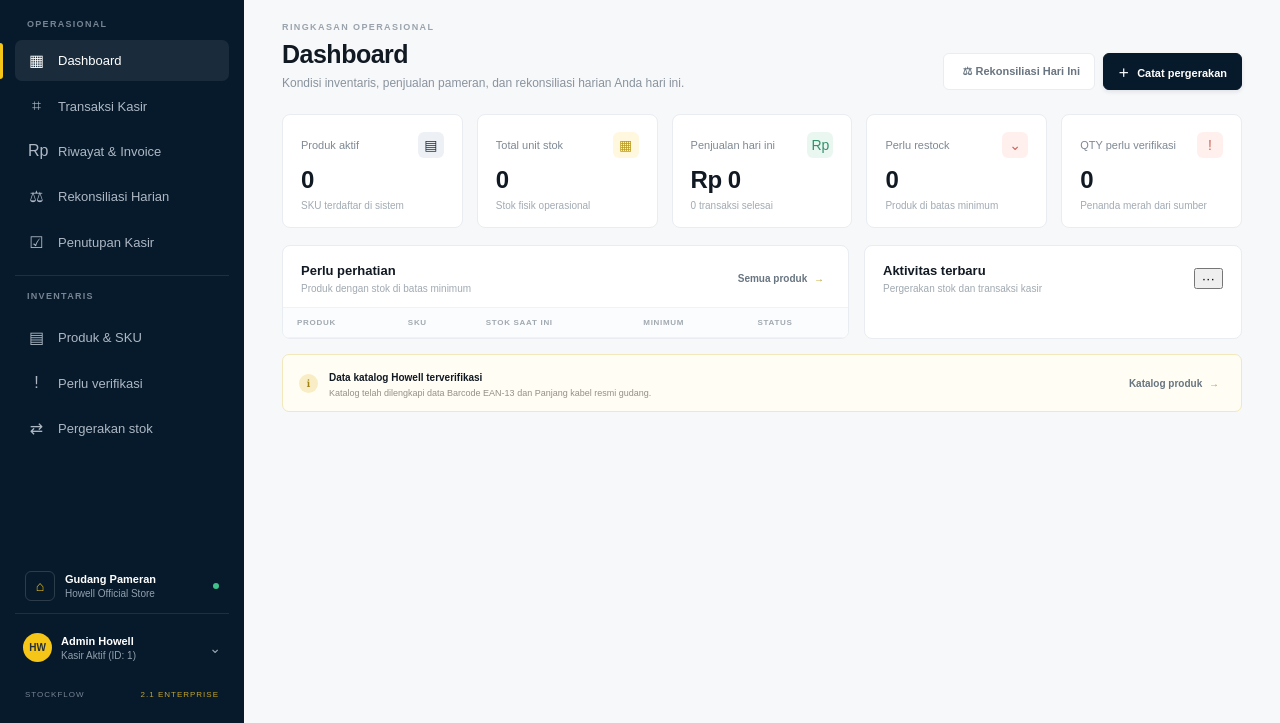
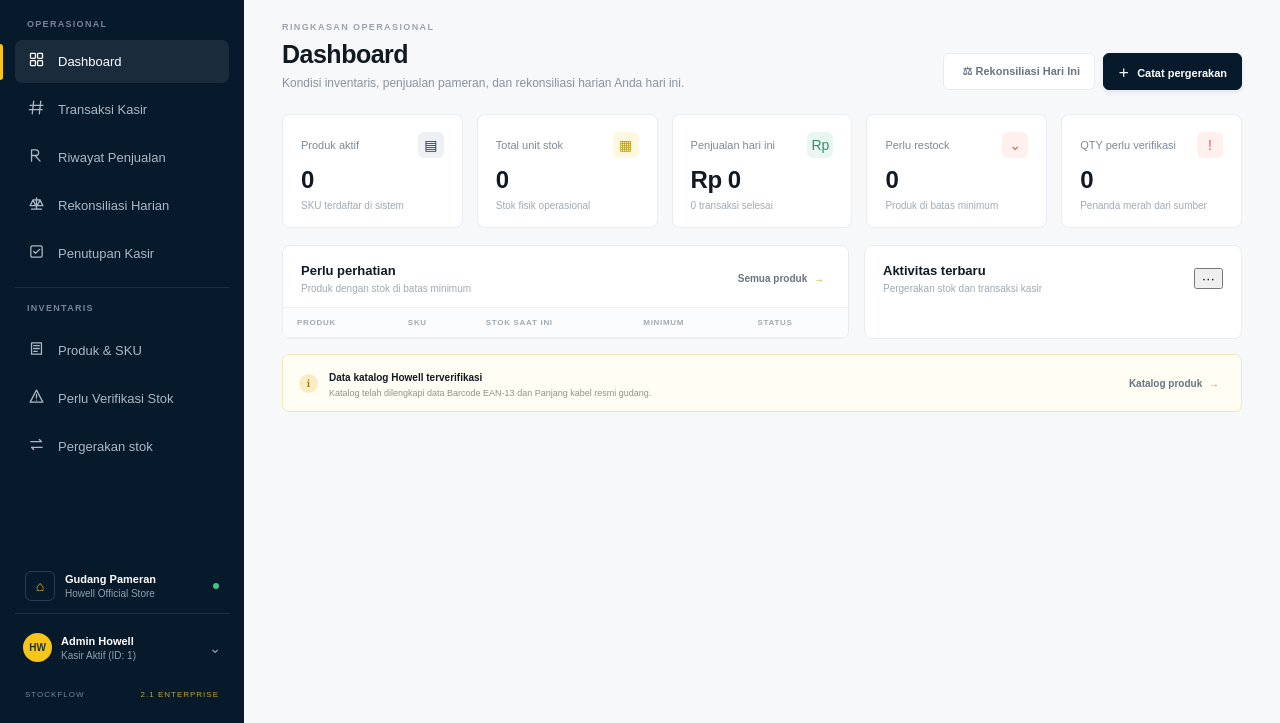
Before and after one commit to wildanfi12/stockflow, a website: page index.html in a window 1280 px wide. Shown: the part 77-800 px from the top of the page. Drawn offline with Linux system fonts and the light colour scheme; no server answers.

Commit message:
Polish StockFlow navigation icons and copy

```diff
--- a/index.html
+++ b/index.html
@@ -14,15 +14,15 @@
   </div>
   <div class="workspace-label">OPERASIONAL</div>
   <nav>
-    <button class="nav active" data-page="dashboard"><span>▦</span>Dashboard</button>
-    <button class="nav" data-page="scan"><span>⌗</span>Transaksi Kasir</button>
-    <button class="nav" data-page="sales"><span>Rp</span>Riwayat & Invoice</button>
-    <button class="nav" data-page="reconciliation"><span>⚖</span>Rekonsiliasi Harian</button>
-    <button class="nav" data-page="closing"><span>☑</span>Penutupan Kasir</button>
+    <button class="nav active" data-page="dashboard"><span class="nav-icon" aria-hidden="true"><svg viewBox="0 0 24 24" fill="none" stroke="currentColor" stroke-width="1.8" stroke-linecap="round" stroke-linejoin="round"><rect x="3.5" y="3.5" width="7" height="7" rx="1.2"/><rect x="13.5" y="3.5" width="7" height="7" rx="1.2"/><rect x="3.5" y="13.5" width="7" height="7" rx="1.2"/><rect x="13.5" y="13.5" width="7" height="7" rx="1.2"/></svg></span>Dashboard</button>
+    <button class="nav" data-page="scan"><span class="nav-icon" aria-hidden="true"><svg viewBox="0 0 24 24" fill="none" stroke="currentColor" stroke-width="1.8" stroke-linecap="round"><path d="M8 3 6 21M18 3l-2 18M3 9h18M2 15h18"/></svg></span>Transaksi Kasir</button>
+    <button class="nav" data-page="sales"><span class="nav-icon" aria-hidden="true"><svg viewBox="0 0 24 24" fill="none" stroke="currentColor" stroke-width="1.8" stroke-linecap="round" stroke-linejoin="round"><path d="M5 20V4h6a4 4 0 0 1 0 8H5m5 0 7 8"/></svg></span>Riwayat Penjualan</button>
+    <button class="nav" data-page="reconciliation"><span class="nav-icon" aria-hidden="true"><svg viewBox="0 0 24 24" fill="none" stroke="currentColor" stroke-width="1.8" stroke-linecap="round" stroke-linejoin="round"><path d="M12 4v16M7 7h10M5 20h14M7 7l-4 8h8L7 7Zm10 0-4 8h8l-4-8Z"/></svg></span>Rekonsiliasi Harian</button>
+    <button class="nav" data-page="closing"><span class="nav-icon" aria-hidden="true"><svg viewBox="0 0 24 24" fill="none" stroke="currentColor" stroke-width="1.8" stroke-linecap="round" stroke-linejoin="round"><rect x="4" y="4" width="16" height="16" rx="2"/><path d="m8 12 2.5 2.5L16.5 9"/></svg></span>Penutupan Kasir</button>
     <div class="workspace-label nav-group-label">INVENTARIS</div>
-    <button class="nav" data-page="products"><span>▤</span>Produk & SKU</button>
-    <button class="nav" data-page="verification"><span>!</span>Perlu verifikasi</button>
-    <button class="nav" data-page="movements"><span>⇄</span>Pergerakan stok</button>
+    <button class="nav" data-page="products"><span class="nav-icon" aria-hidden="true"><svg viewBox="0 0 24 24" fill="none" stroke="currentColor" stroke-width="1.8" stroke-linecap="round" stroke-linejoin="round"><path d="M5 4h14v16H5zM8 8h8M8 12h8M8 16h5"/></svg></span>Produk & SKU</button>
+    <button class="nav" data-page="verification"><span class="nav-icon" aria-hidden="true"><svg viewBox="0 0 24 24" fill="none" stroke="currentColor" stroke-width="1.8" stroke-linecap="round" stroke-linejoin="round"><path d="M12 3 21 20H3L12 3Z"/><path d="M12 9v5m0 3h.01"/></svg></span>Perlu Verifikasi Stok</button>
+    <button class="nav" data-page="movements"><span class="nav-icon" aria-hidden="true"><svg viewBox="0 0 24 24" fill="none" stroke="currentColor" stroke-width="1.8" stroke-linecap="round" stroke-linejoin="round"><path d="M4 8h15l-3-3m4 11H5l3 3"/></svg></span>Pergerakan stok</button>
   </nav>
   <div class="sidebar-bottom">
     <div class="warehouse">
@@ -56,7 +56,7 @@
   </header>
 
   <div class="deployment-notice" id="staticHostNotice" role="status" hidden>
-    GitHub Pages menampilkan pratinjau antarmuka saja. Data, kasir, dan stok memerlukan backend Node.js + SQLite yang saat ini berjalan di komputer lokal.
+    Mode pratinjau: tampilan tersedia, tetapi data operasional memerlukan backend dan database yang sudah di-deploy.
   </div>
 
   <!-- ==================== DASHBOARD PAGE ==================== -->
```
